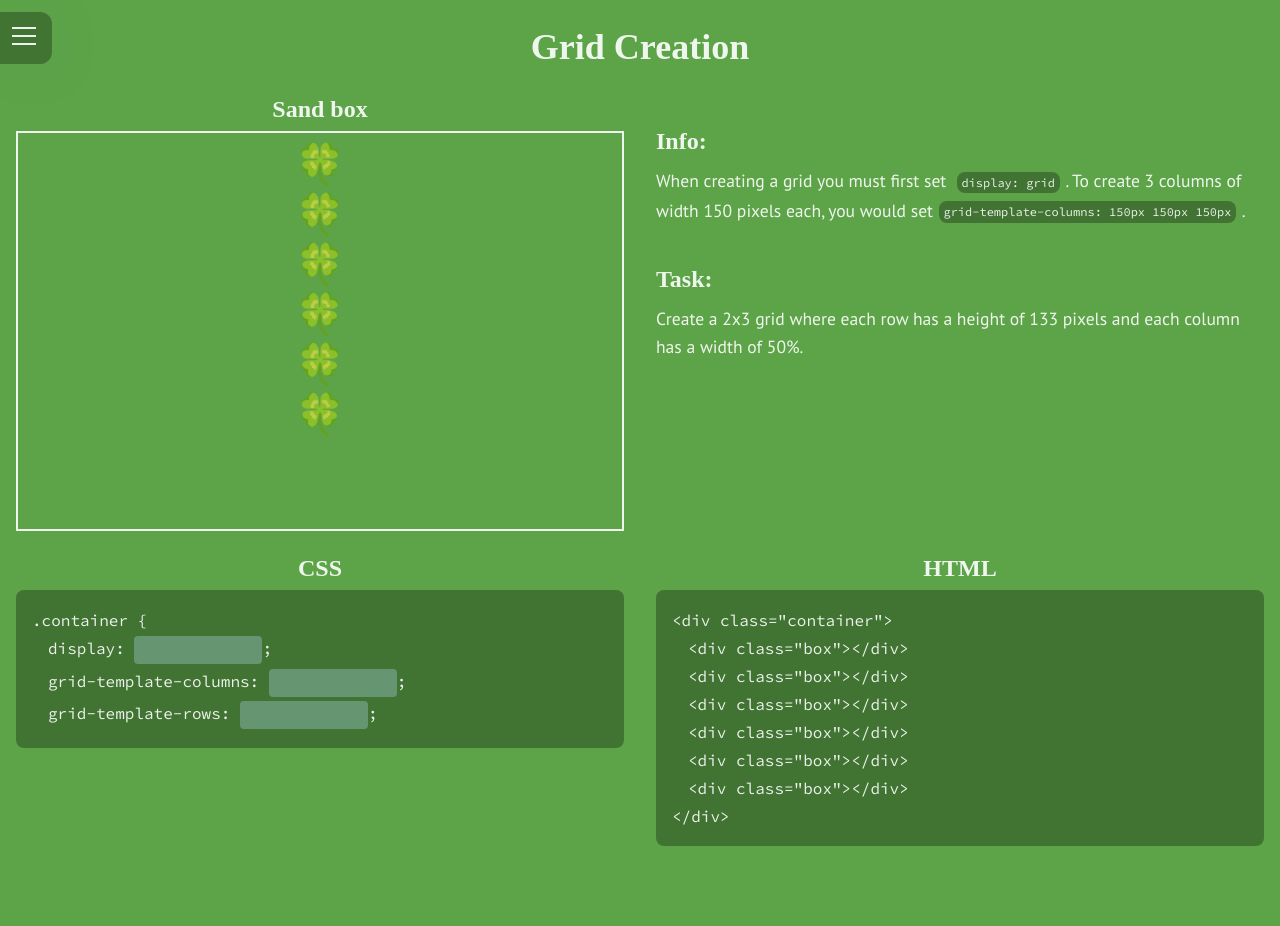
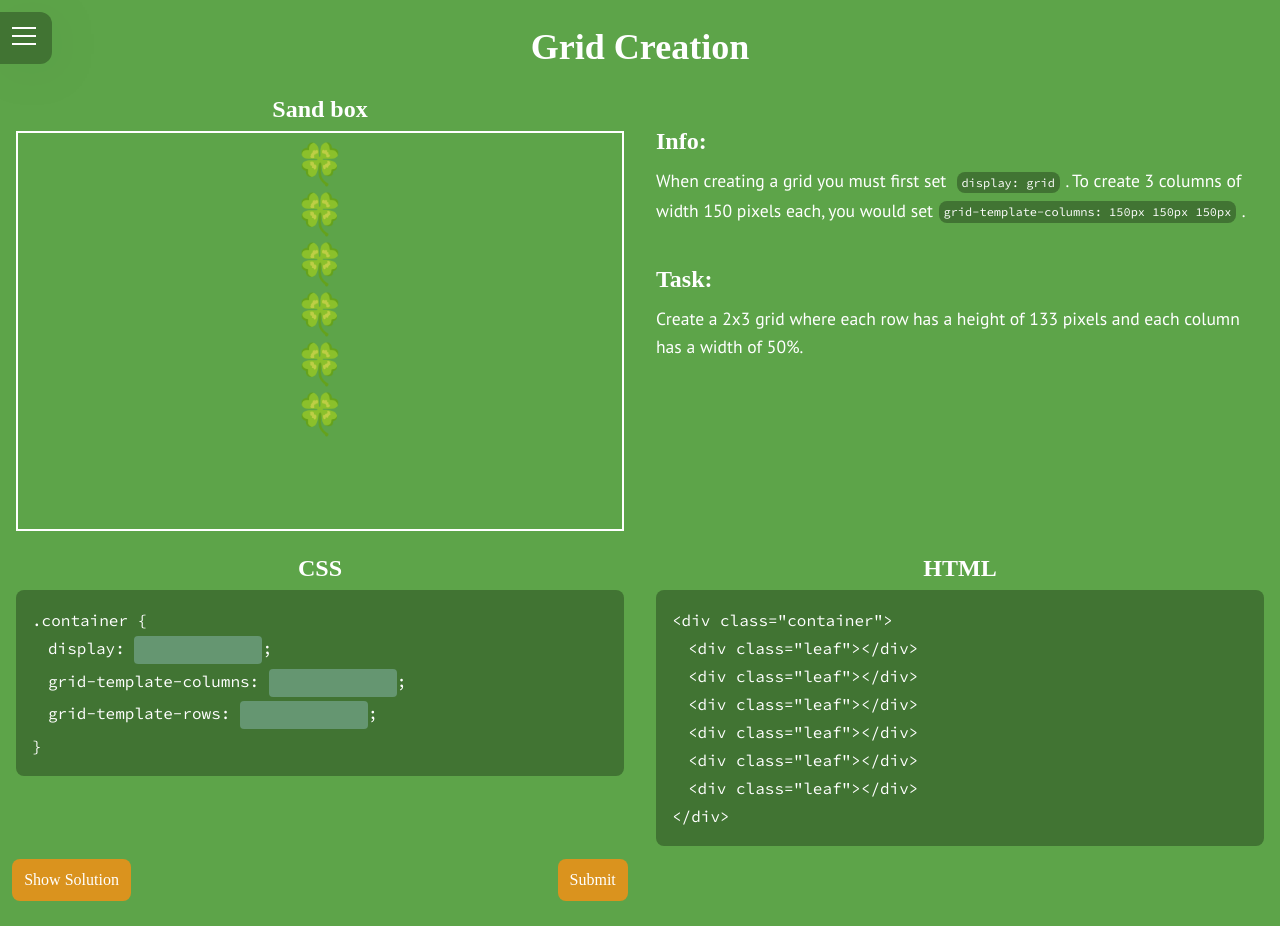
Before and after one commit to Halmesn/Griddy, a Next.js app: page /learn/1 in a window 1280 px wide. Shown: the part 100-1026 px from the top of the page. Before the commit the page ends 974 px from the top, so only its background shows below. Built offline with nearby package versions, Linux system fonts and the light colour scheme; a web font is replaced by a local one.

Commit message:
add lesson2 content

```diff
--- a/components/layout/button/styles.js
+++ b/components/layout/button/styles.js
@@ -13,15 +13,8 @@ export const Button = styled(motion.button)`
   color: ${({ theme }) => theme.colors.primary};
   transition: background-color 0.15s ease-in-out, color 0.15s ease-in-out;
 
-  ${({ useCase }) =>
-    useCase === 'warning' &&
-    css`
-      background: #ffc107;
-      color: black;
-    `}
-
-  ${({ useCase }) =>
-    useCase === 'danger' &&
+  ${({ reset }) =>
+    reset &&
     css`
       background: #dc3545;
       color: white;
--- a/components/learn/Lesson.js
+++ b/components/learn/Lesson.js
@@ -5,6 +5,7 @@ import Sandbox from './Sandbox';
 import { GriddyContext } from 'components/layout/Layout';
 
 import { useContext } from 'react';
+import ButtonPrimary from 'components/layout/button/ButtonPrimary';
 
 export default function Lesson({ lessonIndex, lessonData, setLessonData }) {
   const { windowWidth } = useContext(GriddyContext);
@@ -32,7 +33,7 @@ export default function Lesson({ lessonIndex, lessonData, setLessonData }) {
     switch (lessonIndex) {
       case 1:
         return (
-          <Styled.Description fontSize="1.76rem" margin="0" responsive>
+          <>
             When creating a grid you must first set{' '}
             <Styled.CodeSnippet>display: grid</Styled.CodeSnippet>. To create 3
             columns of width 150 pixels each, you would set
@@ -40,10 +41,20 @@ export default function Lesson({ lessonIndex, lessonData, setLessonData }) {
               grid-template-columns: 150px 150px 150px
             </Styled.CodeSnippet>
             .
-          </Styled.Description>
+          </>
         );
       case 2:
-        return ``;
+        return (
+          <>
+            A grid item can be aligned horizontally by using the
+            <Styled.CodeSnippet>justify-self</Styled.CodeSnippet> property. It
+            can be aligned vertically by using the align-self property. For
+            instance, to align a grid item to the center left of its grid
+            container you would set{' '}
+            <Styled.CodeSnippet>justify-self: start</Styled.CodeSnippet> and
+            <Styled.CodeSnippet>align-self: center</Styled.CodeSnippet>.
+          </>
+        );
       case 3:
         return ``;
       case 4:
@@ -54,14 +65,10 @@ export default function Lesson({ lessonIndex, lessonData, setLessonData }) {
   const renderTaskDesc = () => {
     switch (lessonIndex) {
       case 1:
-        return (
-          <Styled.Description fontSize="1.76rem" margin="0" responsive>
-            Create a 2x3 grid where each row has a height of 133 pixels and each
-            column has a width of 50%.
-          </Styled.Description>
-        );
+        return `Create a 2x3 grid where each row has a height of 133 pixels and each
+            column has a width of 50%.`;
       case 2:
-        return ``;
+        return `Align each box to the bottom left of its grid container.`;
       case 3:
         return ``;
       case 4:
@@ -105,10 +112,36 @@ export default function Lesson({ lessonIndex, lessonData, setLessonData }) {
               />
               ;
             </Styled.Code>
+            <Styled.Code>&#125;</Styled.Code>
           </>
         );
       case 2:
-        return ``;
+        return (
+          <>
+            <Styled.Code>.leaf &#123;</Styled.Code>
+            <Styled.Code>height: 40px;</Styled.Code>
+            <Styled.Code>width: 40px;</Styled.Code>
+            <Styled.Code>margin: 10px;</Styled.Code>
+            <Styled.Code>place-self: center;</Styled.Code>
+            <Styled.Code>
+              justify-self:{' '}
+              <Styled.CodeInput
+                onChange={(e) => onInputChange(e, 'justifySelf')}
+                value={lessonData['justifySelf']}
+              />
+              ;
+            </Styled.Code>
+            <Styled.Code>
+              align-self:{' '}
+              <Styled.CodeInput
+                onChange={(e) => onInputChange(e, 'alignSelf')}
+                value={lessonData['alignSelf']}
+              />
+              ;
+            </Styled.Code>
+            <Styled.Code>&#125;</Styled.Code>
+          </>
+        );
       case 3:
         return ``;
       case 4:
@@ -119,9 +152,10 @@ export default function Lesson({ lessonIndex, lessonData, setLessonData }) {
   const renderHTML = () => {
     switch (lessonIndex) {
       case 1:
+      case 2:
         const innerHTML = [...Array(6)].map((val, i) => (
-          <Styled.Code textIndent="1.6rem" key={`box-${i}`}>
-            &#60;div class="box"&#62;&#60;/div&#62;
+          <Styled.Code textIndent="1.6rem" key={`leaf-${i}`}>
+            &#60;div class="leaf"&#62;&#60;/div&#62;
           </Styled.Code>
         ));
 
@@ -132,8 +166,30 @@ export default function Lesson({ lessonIndex, lessonData, setLessonData }) {
             <Styled.Code>&#60;/div&#62;</Styled.Code>
           </>
         );
+      case 3:
+        return ``;
+      case 4:
+        return ``;
+    }
+  };
+
+  const onSolutionBtnClick = () => {
+    switch (lessonIndex) {
+      case 1:
+        setLessonData({
+          solution: null,
+          display: 'grid',
+          templateCols: '50% 50%',
+          templateRows: '133px 133px 133px',
+        });
+        return;
       case 2:
-        return ``;
+        setLessonData({
+          solution: null,
+          justifySelf: 'start',
+          alignSelf: 'end',
+        });
+        return;
       case 3:
         return ``;
       case 4:
@@ -147,7 +203,7 @@ export default function Lesson({ lessonIndex, lessonData, setLessonData }) {
       <Styled.GridContainer>
         <Styled.GridItem gridArea={'sandbox'}>
           <Styled.SubHeader textAlign="center">Sand box</Styled.SubHeader>
-          <Sandbox lessonData={lessonData} />
+          <Sandbox lessonIndex={lessonIndex} lessonData={lessonData} />
         </Styled.GridItem>
 
         <Styled.GridItem gridArea={'info'}>
@@ -157,11 +213,16 @@ export default function Lesson({ lessonIndex, lessonData, setLessonData }) {
           >
             Info:
           </Styled.SubHeader>
-          {renderInfoDesc()}
+          <Styled.Description fontSize="1.76rem" margin="0" responsive>
+            {renderInfoDesc()}
+          </Styled.Description>
+
           <Styled.SubHeader margin={'4rem 0 1.2rem'} responsive>
             Task:
           </Styled.SubHeader>
-          {renderTaskDesc()}
+          <Styled.Description fontSize="1.76rem" margin="0" responsive>
+            {renderTaskDesc()}
+          </Styled.Description>
         </Styled.GridItem>
 
         <Styled.GridItem gridArea={'css'}>
@@ -174,6 +235,18 @@ export default function Lesson({ lessonIndex, lessonData, setLessonData }) {
           <Styled.CodeContainer>{renderHTML()}</Styled.CodeContainer>
         </Styled.GridItem>
       </Styled.GridContainer>
+      <Styled.FlexContainer
+        padding={
+          windowWidth <= 768 ? '0 2.4rem 0 2.4rem' : '0 0.72rem 0 0.72rem'
+        }
+        width="50%"
+        justifyContent="space-between"
+      >
+        <ButtonPrimary onClick={onSolutionBtnClick}>
+          Show Solution
+        </ButtonPrimary>
+        <ButtonPrimary>Submit</ButtonPrimary>
+      </Styled.FlexContainer>
     </>
   );
 }
--- a/components/learn/Sandbox.js
+++ b/components/learn/Sandbox.js
@@ -1,15 +1,28 @@
 import * as Styled from './styles';
 
-export default function Sandbox({ lessonData }) {
-  const leavesArray = [0, 0, 0, 0, 0, 0];
-  const leaves = leavesArray.map(() => (
-    <Styled.FourLeafClover layout>🍀</Styled.FourLeafClover>
-  ));
+export default function Sandbox({ lessonIndex, lessonData }) {
+  const renderGridItems = () => {
+    switch (lessonIndex) {
+      case 1:
+      case 2:
+        const leaves = [...Array(6)].map((val, i) => (
+          <Styled.FourLeafClover layout key={i} {...lessonData}>
+            🍀
+          </Styled.FourLeafClover>
+        ));
+        return leaves;
+
+      case 3:
+        return ``;
+      case 4:
+        return ``;
+    }
+  };
 
   return (
     <Styled.Sandbox>
-      <Styled.SandboxGrid {...lessonData} layout>
-        {leaves}
+      <Styled.SandboxGrid {...lessonData} layout lessonIndex={lessonIndex}>
+        {renderGridItems()}
       </Styled.SandboxGrid>
     </Styled.Sandbox>
   );
--- a/components/learn/styles.js
+++ b/components/learn/styles.js
@@ -1,4 +1,4 @@
-import styled from 'styled-components';
+import styled, { css } from 'styled-components';
 import { motion } from 'framer-motion';
 import { header, description, flexColumn, flexCenter } from 'styles/Mixins';
 import {
@@ -23,6 +23,15 @@ export const SubHeader = styled.h2`
 
 export const Description = styled.p`
   ${description}
+`;
+
+export const FlexContainer = styled.div`
+  display: flex;
+  width: ${({ width }) => width};
+  flex-direction: ${({ flexDirection }) => flexDirection || 'row'};
+  justify-content: ${({ justifyContent }) => justifyContent || 'center'};
+  align-items: ${({ alignItems }) => alignItems || 'center'};
+  padding: ${({ padding }) => padding};
 `;
 
 export const GridContainer = styled.div`
@@ -66,6 +75,14 @@ export const SandboxGrid = styled.div`
   grid-template-rows: ${({ templateRows }) => templateRows};
   height: 100%;
   overflow: auto;
+
+  ${({ lessonIndex }) =>
+    lessonIndex === 2 &&
+    css`
+      display: grid;
+      grid-template-columns: 50% 50%;
+      grid-template-rows: 133px 133px 133px;
+    `}
 `;
 
 export const FourLeafClover = styled(motion.div)`
@@ -73,7 +90,9 @@ export const FourLeafClover = styled(motion.div)`
   width: 4rem;
   margin: 1rem;
   font-size: 4rem;
-  place-self: center;
+  justify-self: ${({ justifySelf }) => justifySelf || 'center'};
+  align-self: ${({ alignSelf }) => alignSelf || 'center'};
+
   ${flexCenter}
 `;
 
--- a/styles/Themes.js
+++ b/styles/Themes.js
@@ -30,7 +30,7 @@ export const lightTheme = {
     code: '"Source Code Pro", monospace',
   },
   colors: {
-    primary: '#FFFFFFE6',
+    primary: '#ffffff',
     background: '#5DA449',
     buttonPrimary: '#DA931E',
     inactive: '#FFFFFF99',
```
